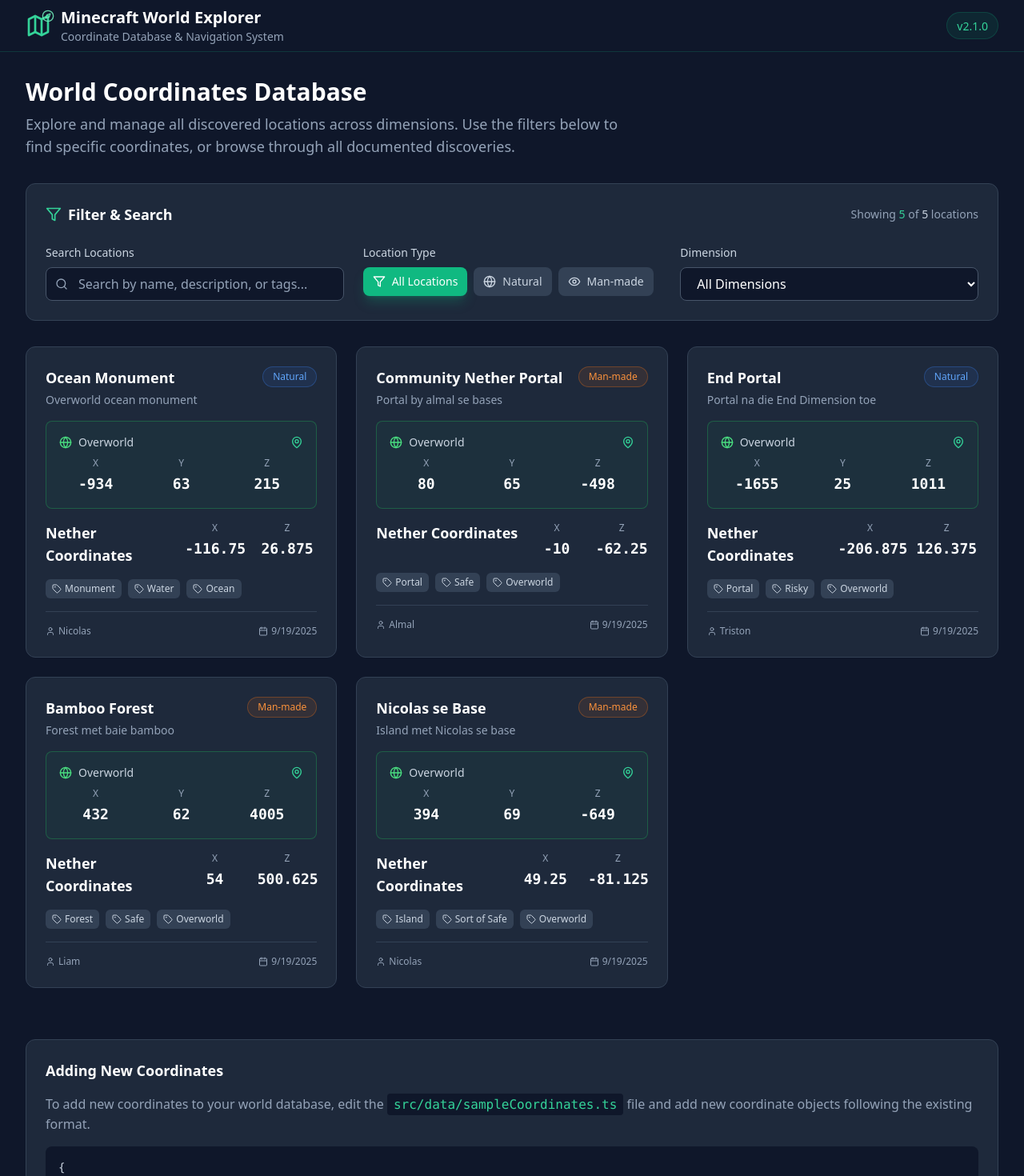
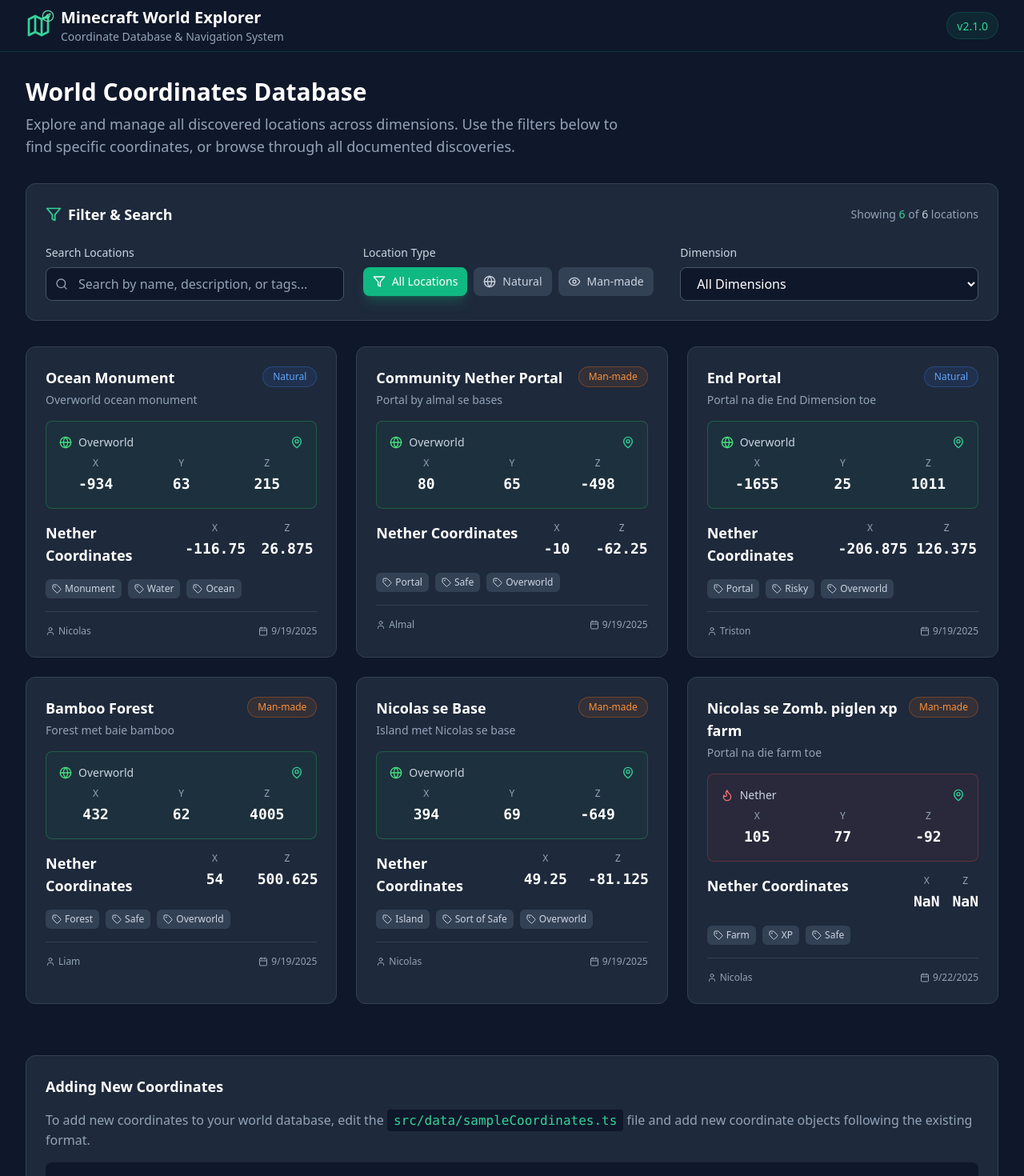
Before and after one commit to benjaminvantonder/fuhri-server-coordinates, a React (Vite) app: page / in a window 1280 px wide. Shown: the top 1470 px of the page at 80% size. Built offline with nearby package versions, Linux system fonts and the light colour scheme.

Commit message:
Zomb. Piglen xp farm

```diff
--- a/src/components/CoordinateCard.tsx
+++ b/src/components/CoordinateCard.tsx
@@ -94,7 +94,8 @@
               {coordinate.z}
             </div>
           </div>
-        </div>
+        </div>{" "}
+
       </div>
 
       <div className="flex items-start justify-between mb-4">
--- a/src/data/sampleCoordinates.ts
+++ b/src/data/sampleCoordinates.ts
@@ -76,4 +76,19 @@
     discoveredBy: "Nicolas",
     dateDiscovered: "2025-09-19",
   },
+  {
+    id: "6",
+    name: "Nicolas se Zomb. piglen xp farm",
+    description: "Portal na die farm toe",
+    x: 105,
+    y: 77,
+    z: -92,
+    nether_x: NaN,
+    nether_z: NaN,
+    dimension: "nether",
+    type: "man-made",
+    tags: ["Farm", "XP", "Safe"],
+    discoveredBy: "Nicolas",
+    dateDiscovered: "2025-09-22",
+  },
 ];
```
